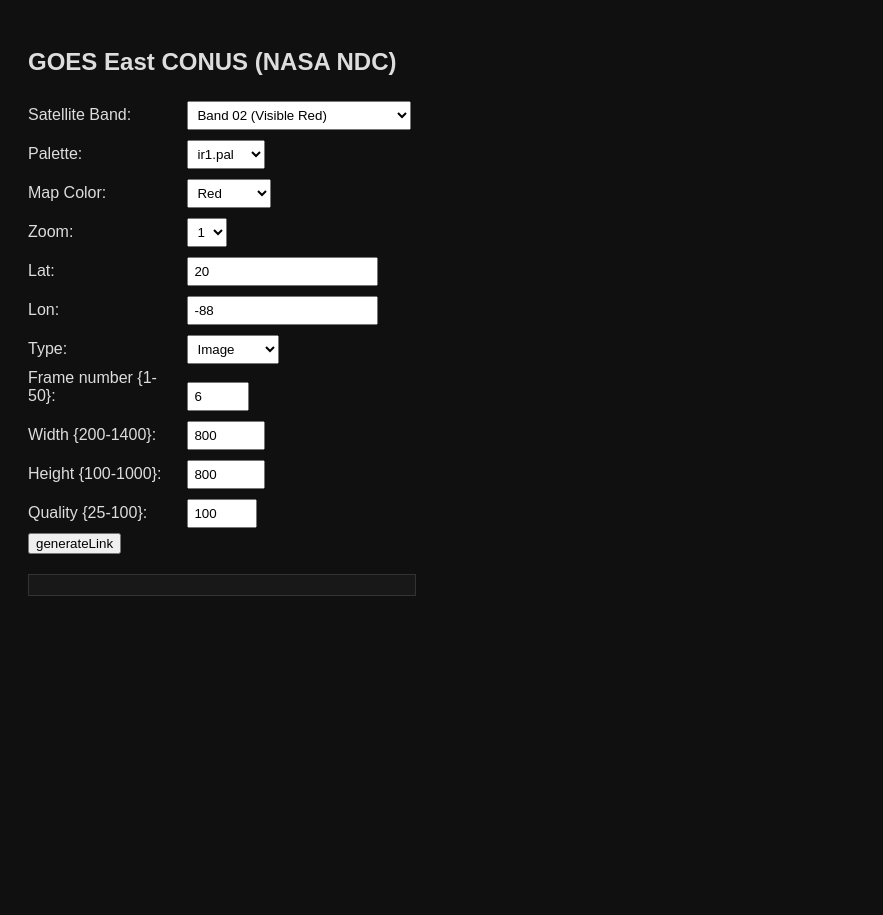
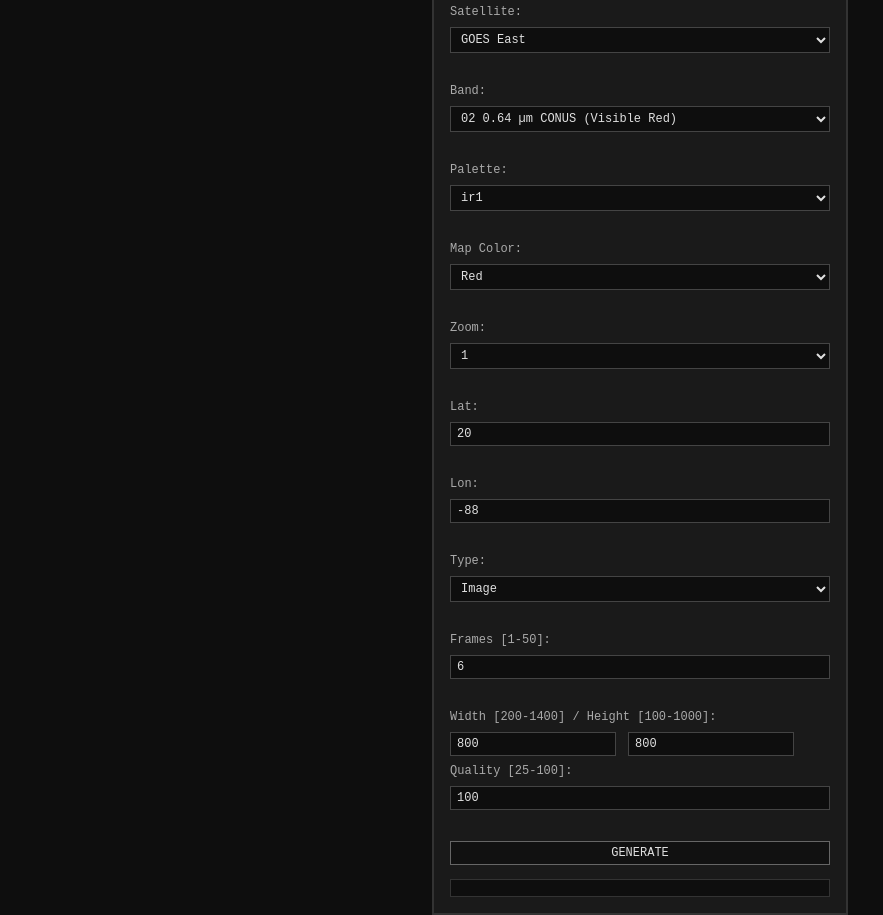
Before and after one commit to zenitrems/MSFC-GOES-Loops, a plain HTML site: page index.html in a window 1280 px wide. Shown: the whole page, without its empty margins (0-883 px from the left). Before the commit the page ends 800 px from the top, so only its background shows below. Drawn offline with Linux system fonts and the light colour scheme.

Commit message:
Add GOES configuration json and update URL builder interface

```diff
--- /dev/null
+++ b/goes_config.json
@@ -0,0 +1,178 @@
+{
+    "satellites": [
+        {
+            "value": "GOESEast",
+            "label": "GOES East"
+        }
+    ],
+    "bands": [
+        {
+            "value": "conusband02",
+            "label": "02 0.64 µm CONUS (Visible Red) "
+        },
+        {
+            "value": "conusband05",
+            "label": "05 1.61 µm CONUS (Near IR Snow/Ice)"
+        },
+        {
+            "value": "conusband08",
+            "label": "08 6.19 µm CONUS (IR Water Vapor-upper)"
+        },
+        {
+            "value": "conusband13",
+            "label": "13 10.35 µm CONUS (IR Clean Longwave)"
+        },
+        {
+            "value": "conusband14",
+            "label": "14 11.20 µm Full Disk (IR Longwave)"
+        },
+        {
+            "value": "fullDiskband02",
+            "label": "02 0.64 µm Full Disk (Visible Red) "
+        },
+        {
+            "value": "fullDiskband05",
+            "label": "05 1.61 µm Full Disk (Near IR Snow/Ice)"
+        },
+        {
+            "value": "fullDiskband08",
+            "label": "08 6.19 µm Full Disk (IR Water Vapor-upper)"
+        },
+        {
+            "value": "fullDiskband13",
+            "label": "13 10.35 µm Full Disk (IR Clean Longwave)"
+        },
+        {
+            "value": "fullDiskband14",
+            "label": "14 11.20 µm Full Disk (IR Longwave)"
+        }
+    ],
+    "palettes": [
+        {
+            "value": "ir1.pal",
+            "label": "ir1"
+        },
+        {
+            "value": "ir2.pal",
+            "label": "ir2"
+        },
+        {
+            "value": "ir3.pal",
+            "label": "ir3"
+        },
+        {
+            "value": "ir4.pal",
+            "label": "ir4"
+        },
+        {
+            "value": "ir5.pal",
+            "label": "ir5"
+        },
+        {
+            "value": "ir6.pal",
+            "label": "ir6"
+        },
+        {
+            "value": "ir7.pal",
+            "label": "ir7"
+        },
+        {
+            "value": "ir8.pal",
+            "label": "ir8"
+        },
+        {
+            "value": "ir9.pal",
+            "label": "ir9"
+        },
+        {
+            "value": "ir10.pal",
+            "label": "ir10"
+        },
+        {
+            "value": "wv1.pal",
+            "label": "wv1"
+        },
+        {
+            "value": "wv2.pal",
+            "label": "wv2"
+        },
+        {
+            "value": "wv3.pal",
+            "label": "wv3"
+        },
+        {
+            "value": "wv4.pal",
+            "label": "wv4"
+        },
+        {
+            "value": "wv5.pal",
+            "label": "wv5"
+        },
+        {
+            "value": "wv6.pal",
+            "label": "wv6"
+        }
+    ],
+    "mapcolors": [
+        {
+            "value": "red",
+            "label": "Red"
+        },
+        {
+            "value": "green",
+            "label": "Green"
+        },
+        {
+            "value": "blue",
+            "label": "Blue"
+        },
+        {
+            "value": "cyan",
+            "label": "Cyan"
+        },
+        {
+            "value": "gray",
+            "label": "Gray"
+        },
+        {
+            "value": "orange",
+            "label": "Orange"
+        },
+        {
+            "value": "yellow",
+            "label": "Yellow"
+        },
+        {
+            "value": "magenta",
+            "label": "Magenta"
+        },
+        {
+            "value": "white",
+            "label": "White"
+        }
+    ],
+    "zoom": [
+        {
+            "value": "1",
+            "label": "1"
+        },
+        {
+            "value": "2",
+            "label": "2"
+        },
+        {
+            "value": "4",
+            "label": "4"
+        }
+    ],
+    "types": [
+        {
+            "value": "Image",
+            "label": "Image"
+        },
+        {
+            "value": "Animation",
+            "label": "Animation"
+        }
+    ]
+}
--- a/index.html
+++ b/index.html
@@ -1,147 +1,62 @@
 <!DOCTYPE html>
-<html lang="es">
+<html lang="en">
   <head>
     <meta charset="UTF-8" />
     <meta name="viewport" content="width=device-width, initial-scale=1.0" />
-    <title>GOESEast URL Builder</title>
-    <style>
-      body {
-        font-family: Arial, sans-serif;
-        background: #101010;
-        color: #ddd;
-        padding: 20px;
-        align-content: center;
-        display: inline-block;
-      }
-      select,
-      input {
-        margin: 5px;
-        padding: 5px;
-      }
-      label {
-        display: inline-block;
-        width: 150px;
-      }
-      .preview {
-        margin-top: 20px;
-        padding: 10px;
-        background: #181818;
-        border: 1px solid #333;
-      }
-      a {
-        color: #4da3ff;
-        word-break: break-all;
-      }
-    </style>
+    <link rel="stylesheet" href="style.css" />
+    <title>GOES URL Builder</title>
   </head>
   <body>
-    <h2>GOES East CONUS (NASA NDC)</h2>
-    <form id="linkForm">
-      <label for="band">Satellite Band:</label>
-      <select id="band">
-        <option value="conusband02">Band 02 (Visible Red)</option>
-        <option value="conusband02">Band 05 (Near IR Snow/Ice)</option>
-        <option value="conusband08">Band 08 (IR Water Vapor-upper)</option>
-        <option value="conusband13">Band 13 (IR Clean Longwave)</option>
-        <option value="conusband14">Band 14 (IR Longwave)</option></select
+    <div class="box">
+      <h1>GOES (NASA NDC) URL Builder</h1>
+
+      <label for="satellite">Satellite:</label>
+      <select id="satellite"></select
+      ><br />
+
+      <label for="band">Band:</label>
+      <select id="band"></select
       ><br />
 
       <label for="palette">Palette:</label>
-      <select id="palette">
-        <option value="ir1.pal">ir1.pal</option>
-        <option value="ir2.pal">ir2.pal</option>
-        <option value="ir3.pal">ir3.pal</option>
-        <option value="ir4.pal">ir4.pal</option>
-        <option value="ir5.pal">ir5.pal</option>
-        <option value="ir6.pal">ir6.pal</option>
-        <option value="ir7.pal">ir7.pal</option>
-        <option value="ir8.pal">ir8.pal</option>
-        <option value="ir9.pal">ir9.pal</option>
-        <option value="ir10.pal">ir10.pal</option>
-        <option value="wv1.pal">wv1.pal</option>
-        <option value="wv2.pal">wv2.pal</option>
-        <option value="wv3.pal">wv3.pal</option>
-        <option value="wv4.pal">wv4.pal</option>
-        <option value="wv5.pal">wv5.pal</option>
-        <option value="wv6.pal">wv6.pal</option></select
+      <select id="palette"></select
       ><br />
 
       <label for="mapcolor">Map Color:</label>
-      <select id="mapcolor">
-        <option value="red">Red</option>
-        <option value="green">Green</option>
-        <option value="blue">Blue</option>
-        <option value="cyan">Cyan</option>
-        <option value="orange">Orange</option>
-        <option value="yellow">Yellow</option>
-        <option value="magenta">Magenta</option>
-        <option value="White">White</option></select
+      <select id="mapcolor"></select
       ><br />
 
       <label for="zoom">Zoom:</label>
-      <select id="zoom">
-        <option value="1">1</option>
-        <option value="2">2</option>
-        <option value="4">4</option></select
+      <select id="zoom"></select
       ><br />
 
-      <label for="lat">Lat:</label>
+      <label for="latitude">Lat:</label>
       <input type="number" id="lat" value="20" step="0.1" /><br />
 
-      <label for="lon">Lon:</label>
+      <label for="longitude">Lon:</label>
       <input type="number" id="lon" value="-88" step="0.1" /><br />
 
       <label for="type">Type:</label>
-      <select id="type">
-        <option value="Image">Image</option>
-        <option value="Animation">Animation</option></select
+      <select id="type"></select
       ><br />
 
-      <label for="numframes">Frame number {1-50}:</label>
+      <label for="numframes">Frames [1-50]:</label>
       <input type="number" id="numframes" value="6" min="1" max="50" /><br />
 
-      <label for="width">Width {200-1400}:</label>
-      <input type="number" id="width" value="800" min="200" max="1400" /><br />
+      <label for="width">Width [200-1400] / Height [100-1000]:</label>
+      <div style="display: flex; gap: 6px">
+        <input type="number" id="width" value="800" /><br />
+        <input type="number" id="height" value="800" /><br />
+      </div>
 
-      <label for="height">Height {100-1000}:</label>
-      <input type="number" id="height" value="800" min="100" max="1000" /><br />
+      <label for="quality">Quality [25-100]:</label>
+      <input type="number" id="quality" value="100" /><br />
 
-      <label for="quality">Quality {25-100}:</label>
-      <input type="number" id="quality" value="100" min="25" max="100" /><br />
+      <button onclick="generateLink()">Generate</button>
 
-      <button type="button" onclick="generateLink()">generateLink</button>
-    </form>
-
-    <div class="preview" id="preview"></div>
-
-    <script>
-      function generateLink() {
-        const base = "https://weather.ndc.nasa.gov/cgi-bin/get-abi";
-        const satellite = "GOESEast";
-
-        const params = {
-          satellite: `${satellite}${document.getElementById("band").value}`,
-          palette: document.getElementById("palette").value,
-          mapcolor: document.getElementById("mapcolor").value,
-          zoom: document.getElementById("zoom").value,
-          lat: document.getElementById("lat").value,
-          lon: document.getElementById("lon").value,
-          type: document.getElementById("type").value,
-          numframes: document.getElementById("numframes").value,
-          width: document.getElementById("width").value,
-          height: document.getElementById("height").value,
-          quality: document.getElementById("quality").value,
-        };
-
-        const query = Object.entries(params)
-          .map(([k, v]) => `${k}=${encodeURIComponent(v)}`)
-          .join("&");
-
-        const url = `${base}?${query}`;
-        document.getElementById(
-          "preview"
-        ).innerHTML = `<strong>URL:</strong><br><a href="${url}" target="_blank">${url}</a>`;
-      }
-    </script>
+      <div id="output"></div>
+      <!-- <div class="image-preview" id="imagePreview">GOES</div> -->
+    </div>
   </body>
+  <script src="main.js"></script>
 </html>
--- /dev/null
+++ b/main.js
@@ -0,0 +1,68 @@
+//Load goes_config.json
+async function loadConfig() {
+  try {
+    const response = await fetch("goes_config.json");
+    const config = await response.json();
+
+    populateSelect("satellite", config.satellites);
+    populateSelect("band", config.bands);
+    populateSelect("palette", config.palettes);
+    populateSelect("mapcolor", config.mapcolors);
+    populateSelect("zoom", config.zoom);
+    populateSelect("type", config.types);
+  } catch (e) {
+    console.error("Error loading config:", e);
+  }
+}
+
+//Populate avaible products & options
+function populateSelect(id, data) {
+  const select = document.getElementById(id);
+  select.innerHTML = "";
+  data.forEach((item) => {
+    const opt = document.createElement("option");
+    opt.value = item.value;
+    opt.textContent = item.label;
+    select.appendChild(opt);
+  });
+}
+
+//Build Url
+function generateLink() {
+  const base = "https://weather.ndc.nasa.gov/cgi-bin/get-abi";
+  const satellite = document.getElementById("satellite").value;
+
+  const params = {
+    satellite: `${satellite}${document.getElementById("band").value}`,
+    palette: document.getElementById("palette").value,
+    mapcolor: document.getElementById("mapcolor").value,
+    zoom: document.getElementById("zoom").value,
+    lat: document.getElementById("lat").value,
+    lon: document.getElementById("lon").value,
+    type: document.getElementById("type").value,
+    numframes: document.getElementById("numframes").value,
+    width: document.getElementById("width").value,
+    height: document.getElementById("height").value,
+    quality: document.getElementById("quality").value,
+  };
+
+  const query = Object.entries(params)
+    .map(([k, v]) => `${k}=${encodeURIComponent(v)}`)
+    .join("&");
+
+  const url = `${base}?${query}`;
+
+  document.getElementById(
+    "output"
+  ).innerHTML = `<strong>URL:</strong><br><a href="${url}" target="_blank">${url}</a>`;
+
+  //Fetch image by generated URL (CORS BLOCKED)
+  /*  const imgContainer = document.getElementById("imagePreview");
+  if (params.type === "Image") {
+    imgContainer.innerHTML = `<img src="${url}" alt="GOES Image">`;
+  } else {
+    imgContainer.innerHTML = "Vista previa no disponible para animaciones.";
+  } */
+}
+
+loadConfig();
--- /dev/null
+++ b/style.css
@@ -0,0 +1,70 @@
+body {
+  font-family: monospace;
+  background: #0e0e0e;
+  color: #e0e0e0;
+  display: flex;
+  align-items: center;
+  justify-content: center;
+  height: 100vh;
+  margin: 0;
+}
+
+.box {
+  background: #1a1a1a;
+  border: 2px solid #333;
+  padding: 16px;
+  width: 380px;
+  display: flex;
+  flex-direction: column;
+  gap: 8px;
+}
+
+h2 {
+  text-transform: uppercase;
+  font-size: 14px;
+  margin: 0 0 8px 0;
+  color: #bbb;
+  letter-spacing: 1px;
+}
+
+label {
+  font-size: 12px;
+  color: #aaa;
+}
+
+select,
+input,
+button {
+  background: #0e0e0e;
+  border: 1px solid #444;
+  color: #e0e0e0;
+  padding: 4px 6px;
+  font-family: monospace;
+  font-size: 12px;
+  outline: none;
+}
+
+select:focus,
+input:focus {
+  border-color: #888;
+}
+
+button {
+  cursor: pointer;
+  text-transform: uppercase;
+  border: 1px solid #666;
+  background: #111;
+}
+
+button:hover {
+  background: #222;
+}
+
+#output {
+  background: #0e0e0e;
+  border: 1px solid #333;
+  padding: 8px;
+  font-size: 11px;
+  word-wrap: break-word;
+  margin-top: 6px;
+}
```
